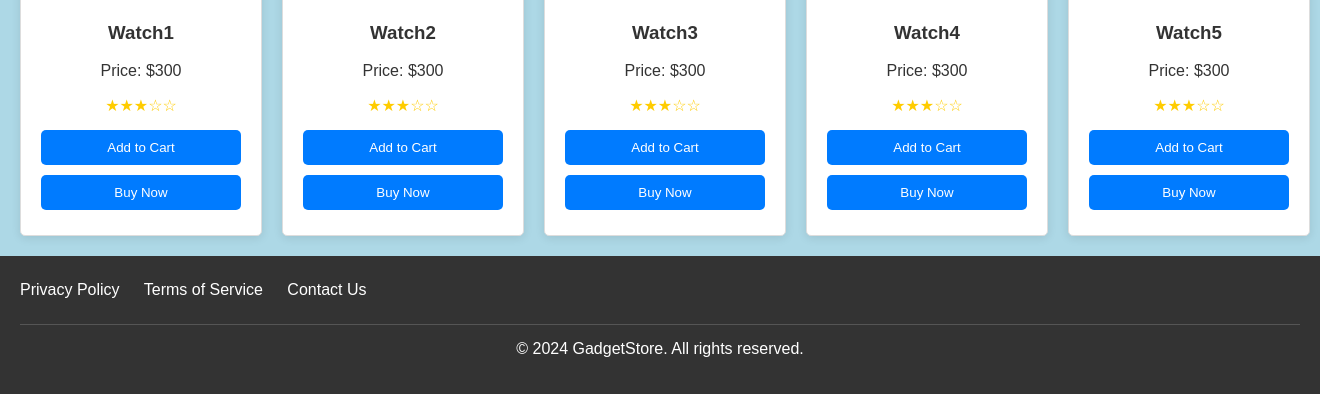
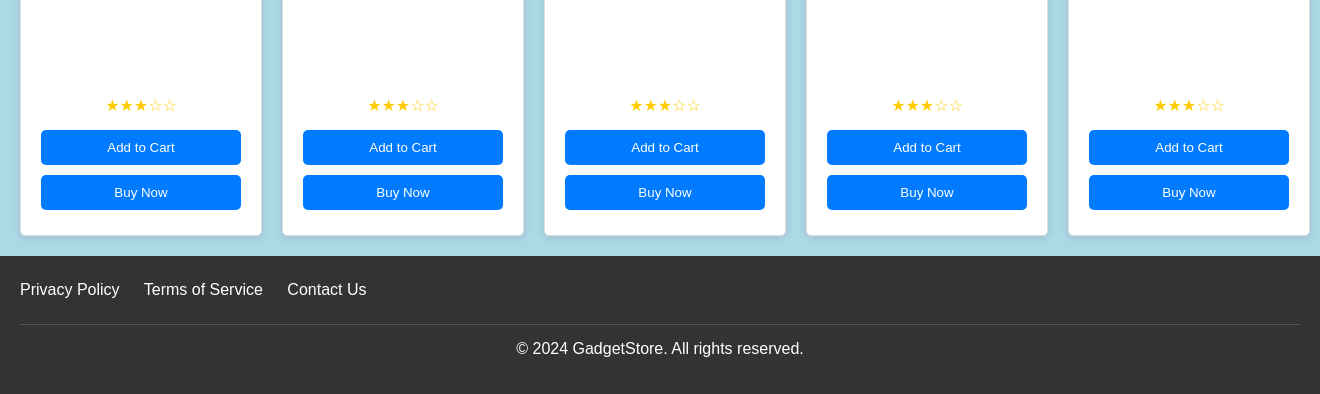
Before and after one commit to Zohaibmaher/Crypto-Elec-Gadgets-Store, a PHP site: page /index.html in a window 1320 px wide. Shown: the part 1022-1416 px from the top of the page. Run offline with PHP 8.4, Linux system fonts and the light colour scheme.

Commit message:
Update styles.css

```diff
--- a/styles.css
+++ b/styles.css
@@ -3,7 +3,7 @@ body {
     margin: 0;
     padding: 0;
     background-color: #ffffff; /* White background */
-    color: #333; /* Dark gray text for better readability */
+    color: #FFFFFF; /* Dark gray text for better readability */
 }
 
 header {
```
